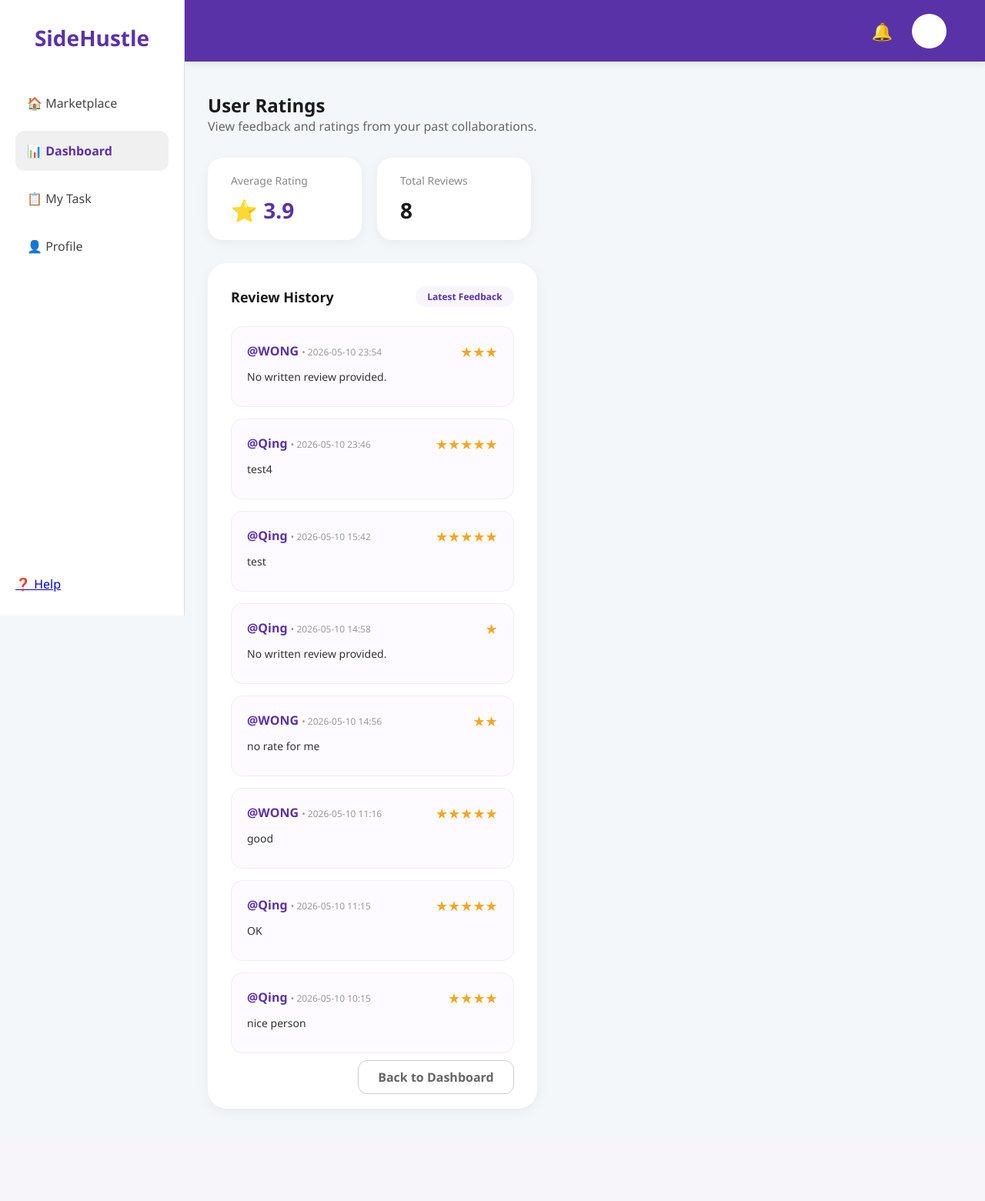
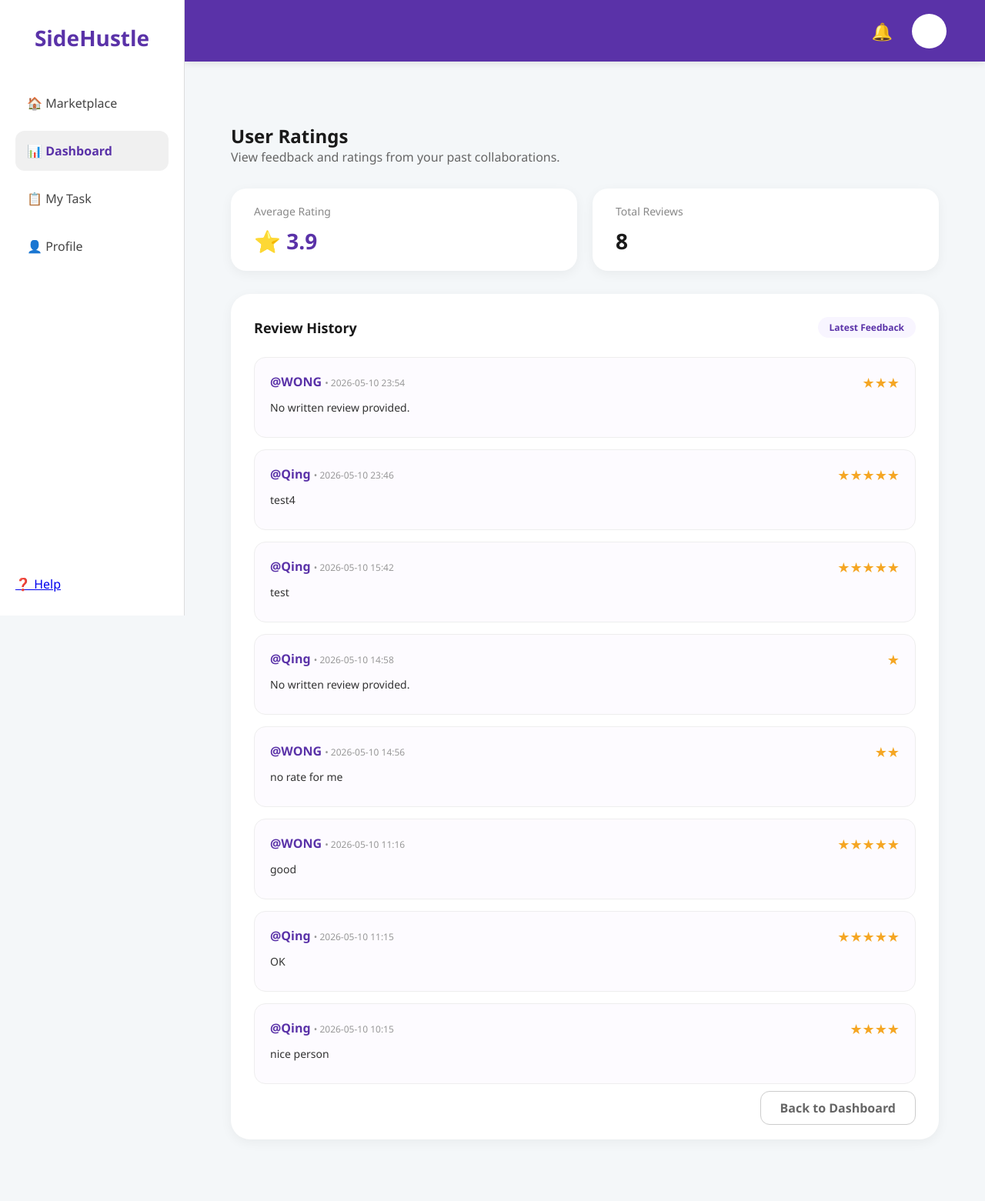
Before and after one commit to ZhiQi07/SideHustle, a Flask app: page /view_ratings in a window 1280 px wide. Shown: the whole page at 77% size. Before the commit the page ends 1422 px from the top, so only its background shows below. Run offline with Flask 3, Linux system fonts and the light colour scheme; a user stored in the database is signed in; data comes from the database, SQL or seed files in the repository; both versions use the stored data as it was after the commit.

Commit message:
previous activity

```diff
--- a/templates/view_ratings.html
+++ b/templates/view_ratings.html
@@ -7,12 +7,12 @@
     <link rel="stylesheet" href="{{ url_for('static', filename='style.css') }}">
     <link rel="stylesheet" href="{{ url_for('static', filename='dashboard.css') }}">
     <style>
-        /* 针对 Ratings 页面内容的微调，保持和 Earnings 一致 */
         .history-card {
             background: white;
             border-radius: 25px;
             padding: 30px;
             box-shadow: 0 4px 15px rgba(0,0,0,0.05);
+            max-width: 100%;
         }
         .review-item {
             display: flex;
@@ -28,24 +28,12 @@
             justify-content: space-between;
             margin-bottom: 10px;
         }
-        .stars {
-            color: #f5a623;
-            font-size: 18px;
-        }
-        .comment-text {
-            color: #333;
-            font-size: 14px;
-            line-height: 1.5;
-            margin-bottom: 8px;
-        }
-        .reviewer-name {
-            font-weight: 600;
-            color: #5a32a8;
-        }
-        .review-date {
-            font-size: 12px;
-            color: #999;
-        }
+        .stars { color: #f5a623; font-size: 18px; }
+        .comment-text { color: #333; font-size: 14px; line-height: 1.5; margin-bottom: 8px; }
+        .reviewer-name { font-weight: 600; color: #5a32a8; }
+        .review-date { font-size: 12px; color: #999; }
+        .main-content { max-width: 100% !important; width: calc(100% - 240px) !important; }
+        .content { max-width: 100% !important; }
     </style>
 </head>
 <body>
@@ -65,7 +53,7 @@
             </div>
         </div>
 
-        <div class="main-content">
+        <div class="content-wrapper">
             <header class="top-nav">
                 <div class="nav-icons">
                     <span>🔔</span>
@@ -73,18 +61,18 @@
                 </div>
             </header>
 
-            <main class="content">
-                <div class="page-header" style="margin-bottom: 30px;">
+            <main style="padding: 40px 30px;">
+                <div style="margin-bottom: 30px;">
                     <h1 style="font-size: 24px; color: #1a1a1a;">User Ratings</h1>
                     <p style="color: #666;">View feedback and ratings from your past collaborations.</p>
                 </div>
 
                 <div style="display: flex; gap: 20px; margin-bottom: 30px;">
-                    <div style="background: white; border-radius: 20px; padding: 20px 30px; box-shadow: 0 4px 15px rgba(0,0,0,0.05); min-width: 200px;">
+                    <div style="background: white; border-radius: 20px; padding: 20px 30px; box-shadow: 0 4px 15px rgba(0,0,0,0.05); flex: 1;">
                         <p style="color: #888; font-size: 14px; margin-bottom: 10px;">Average Rating</p>
                         <h3 style="font-size: 28px; color: #5a32a8;">⭐ {{ avg_rating }}</h3>
                     </div>
-                    <div style="background: white; border-radius: 20px; padding: 20px 30px; box-shadow: 0 4px 15px rgba(0,0,0,0.05); min-width: 200px;">
+                    <div style="background: white; border-radius: 20px; padding: 20px 30px; box-shadow: 0 4px 15px rgba(0,0,0,0.05); flex: 1;">
                         <p style="color: #888; font-size: 14px; margin-bottom: 10px;">Total Reviews</p>
                         <h3 style="font-size: 28px; color: #1a1a1a;">{{ reviews|length }}</h3>
                     </div>
```
Also changed, not shown: database.db.
